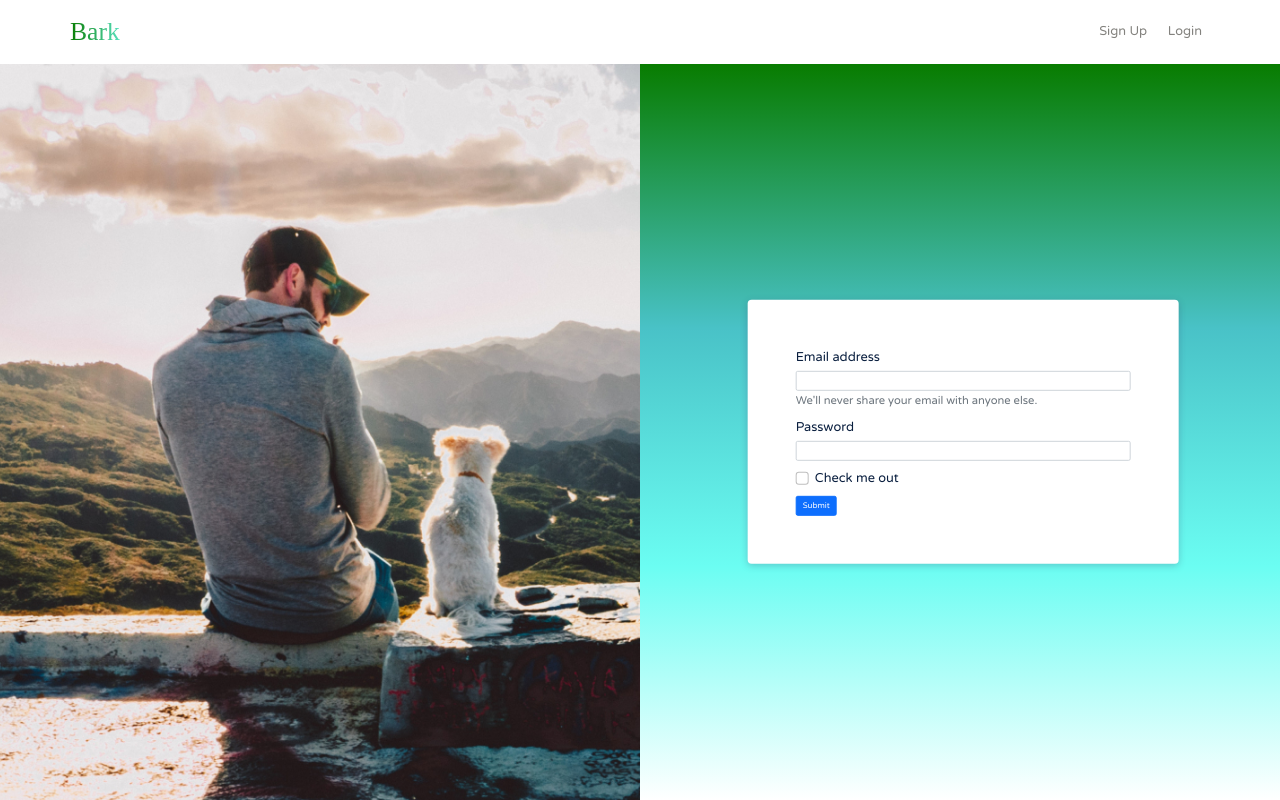
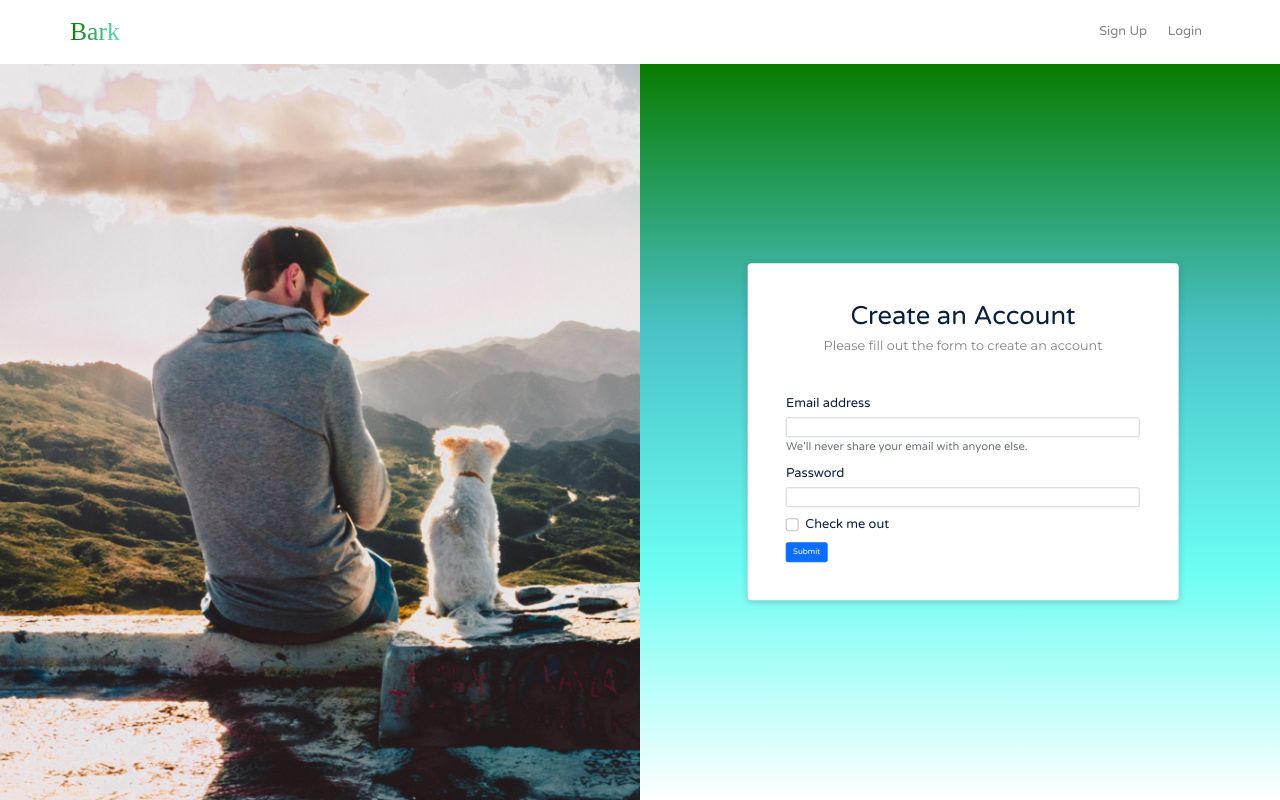
Before and after one commit to lawrencedovin/capstone-2-bark, a React (Create React App) app in the folder bark/: page /register in a window 1280 px wide. Built offline with nearby package versions, Linux system fonts and the light colour scheme; a web font is replaced by a local one.

Commit message:
Added form title and description

```diff
--- a/bark/src/css/styles.css
+++ b/bark/src/css/styles.css
@@ -264,13 +264,23 @@ button {
 
 .register__form {
   background: #FFFFFF;
-  padding: 48px;
+  padding: 4.8rem;
   box-shadow: 0 2px 7px rgba(50, 50, 93, 0.25);
   border-radius: 4px;
   position: absolute;
   left: 50%;
   top: 50%;
   transform: translate(-50%, -50%); }
+  .register__form-title, .register__form-description {
+    text-align: center; }
+  .register__form-title {
+    color: #0A1F3F;
+    font-size: 3.2rem; }
+  .register__form-description {
+    color: #83827E;
+    font-size: 1.6rem;
+    font-family: "Montserrat", sans-serif;
+    margin-bottom: 4.8rem; }
   .register__form-container {
     background: linear-gradient(180deg, #087C00 0%, #49C2C7 35.94%, #6BFDF2 68.23%, #FFFFFF 100%);
     position: relative; }
--- a/bark/src/main-pages/Register/Register.js
+++ b/bark/src/main-pages/Register/Register.js
@@ -12,6 +12,8 @@ function Register() {
               {/* <form action="" className="register__form">
               </form> */}
               <form className="register__form col-md-8">
+                <h1 className="register__form-title">Create an Account</h1>
+                <p className="register__form-description">Please fill out the form to create an account</p>
                 <div class="mb-3">
                   <label for="exampleInputEmail1" class="form-label">Email address</label>
                   <input type="email" class="form-control" id="exampleInputEmail1" aria-describedby="emailHelp" />
--- a/bark/src/sass/components/forms/_register-form.scss
+++ b/bark/src/sass/components/forms/_register-form.scss
@@ -8,13 +8,31 @@
 
     &__form {
         background: $color-white;
-        padding: 48px;
+        padding: 4.8rem;
         box-shadow: 0 2px 7px rgba(50, 50, 93, .25);
         border-radius: 4px;
         position: absolute;
         left: 50%;
         top: 50%;
         transform: translate(-50%, -50%);
+
+        &-title,
+        &-description {
+            text-align: center;
+        }
+
+        &-title {
+            color: $color-black;
+            font-size: $font-size-medium;
+        }
+
+        &-description {
+            color: $color-gray;
+            font-size: $font-size-small;
+            font-family: $font-form;
+            margin-bottom: 4.8rem;
+        }
+
         &-container {
             background: $color-gradient-form-green-blue;
             position: relative;
```
